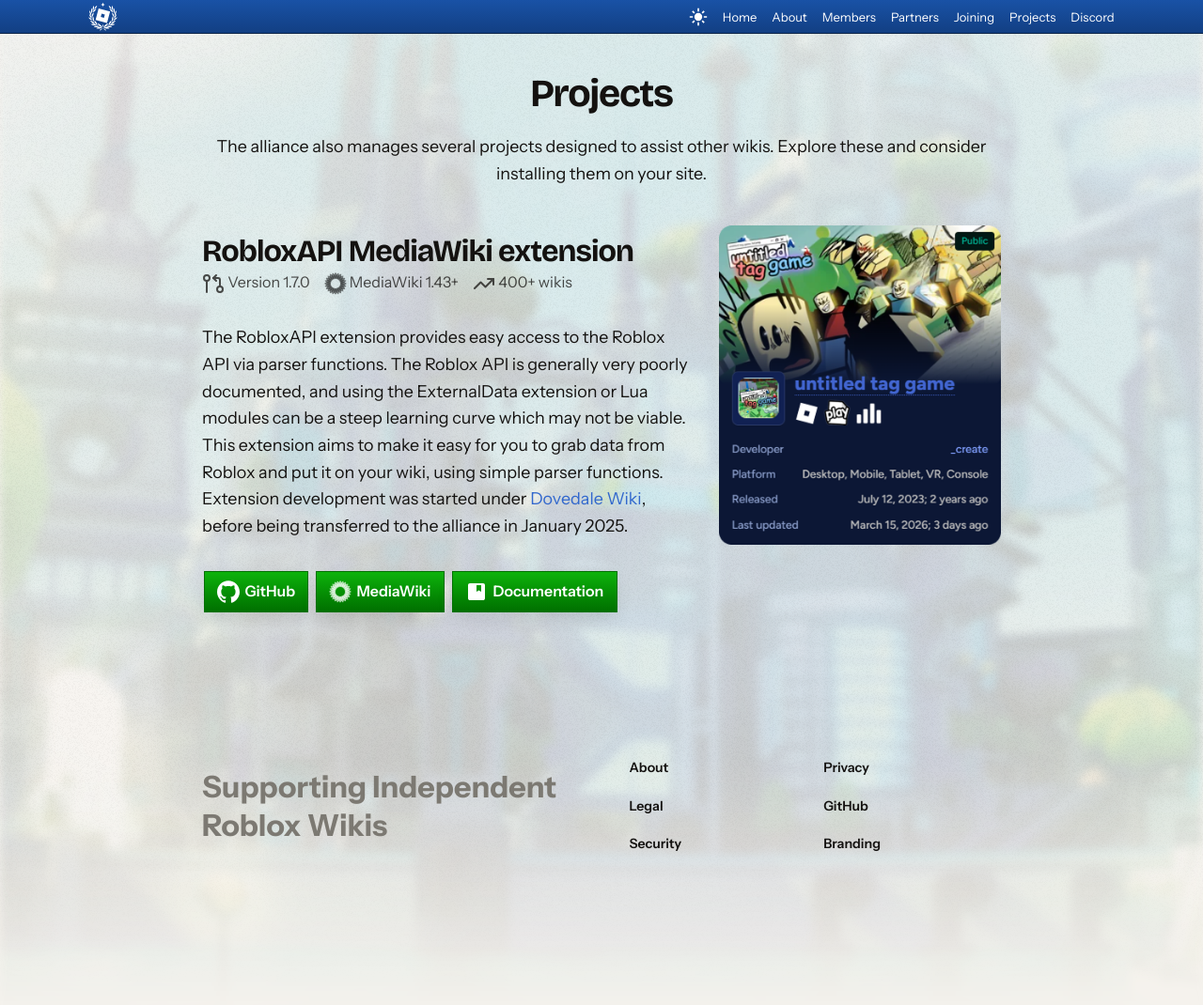
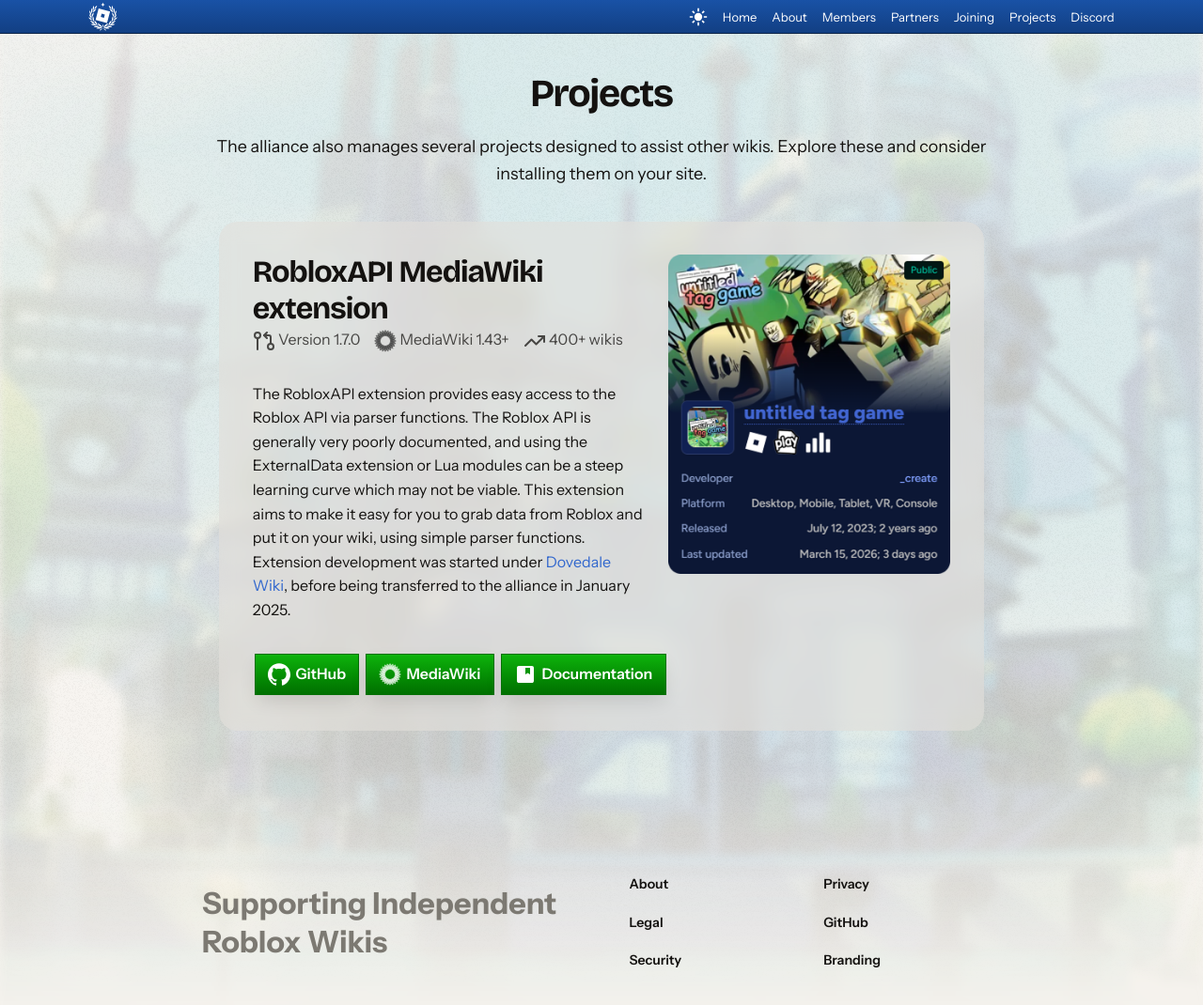
Before and after one commit to Roblox-Indie-Wikis/irwa-website, a Jekyll site: the page built from projects/index.html, in a window 1280 px wide and 1079 px high. Shown: the top 1070 px of the window at 94% size. Built offline with Jekyll 4.4.1, drawn with Linux system fonts in a browser that asks for light colours; some web fonts are replaced.

Commit message:
Styling changes

```diff
--- a/assets/css/style.css
+++ b/assets/css/style.css
@@ -2744,7 +2744,7 @@
   margin-top: calc(var(--baseline) * 4);
 }
 .flex-container.plain-simple-divs > div {
-  background: var(--neutral-2);
+  background: oklch(from var(--neutral-2) l c h / 60%);
   padding: 2rem;
   border-radius: 20px;
   min-width: 35%;
@@ -2969,3 +2969,22 @@
 .landing-project-showcase > div:last-child {
   color: oklch(from var(--text-color) l c h / 0.6);
 }
+.project-container {
+  background: oklch(from var(--neutral-2) l c h / 60%);
+  backdrop-filter: blur(10px);
+  padding: 2rem;
+  border-radius: 20px;
+  min-width: 35%;
+  font-size: medium;
+  margin: 2rem 1rem;
+}
+.project-container > h1,
+.project-container h2,
+.project-container h3,
+.project-container h4,
+.project-container h5 {
+  margin-top: 0;
+}
+.project-container .post__image--right {
+  margin-top: unset;
+}
--- a/projects/index.html
+++ b/projects/index.html
@@ -7,6 +7,8 @@
 
 <h1 class="align-center" data-pm-slice="0 0 []">Projects</h1>
 <p class="align-center" data-pm-slice="0 0 []">The alliance also manages several projects designed to assist other wikis. Explore these and consider installing them on your site. </p>
+
+<div class="project-container">
   <figure class="post__image--right"><img loading="lazy" src="{{ "/media/promofiles/utg-robloxapi.png" | relative_url }}" alt="An infobox on the Untitled Tag Game wiki, showcasing the RobloxAPI image thumbnail and icon and game details fetching" width="300"></figure>
   <h2>RobloxAPI MediaWiki extension</h2>
   <p class="subtitle-below-heading">
@@ -38,3 +40,4 @@
       Documentation
     </a>
   </p>
+</div>
```
Also changed, not shown: assets/css/style.less (+19 -1 lines). Lines whose indentation alone changed are shown as unchanged.
